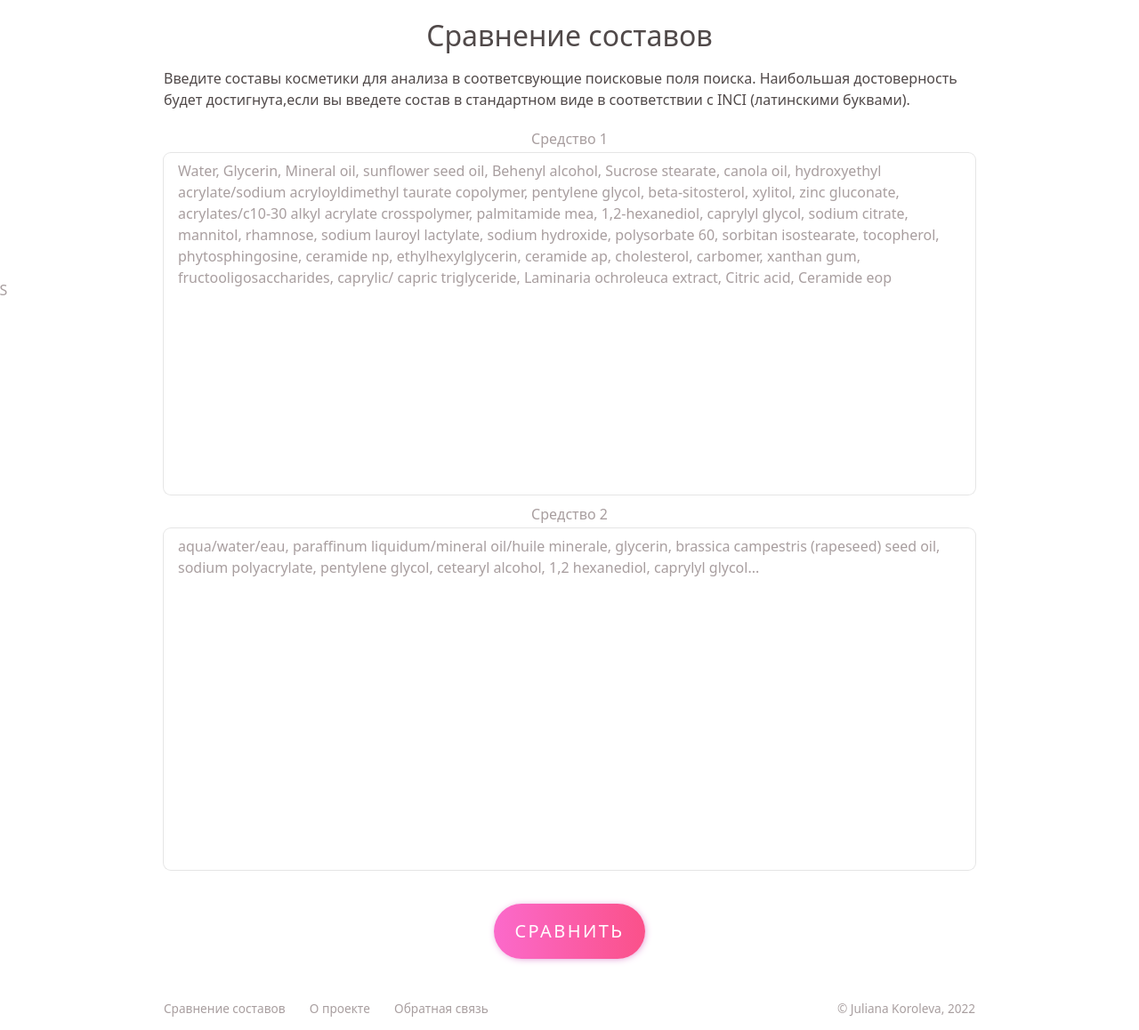
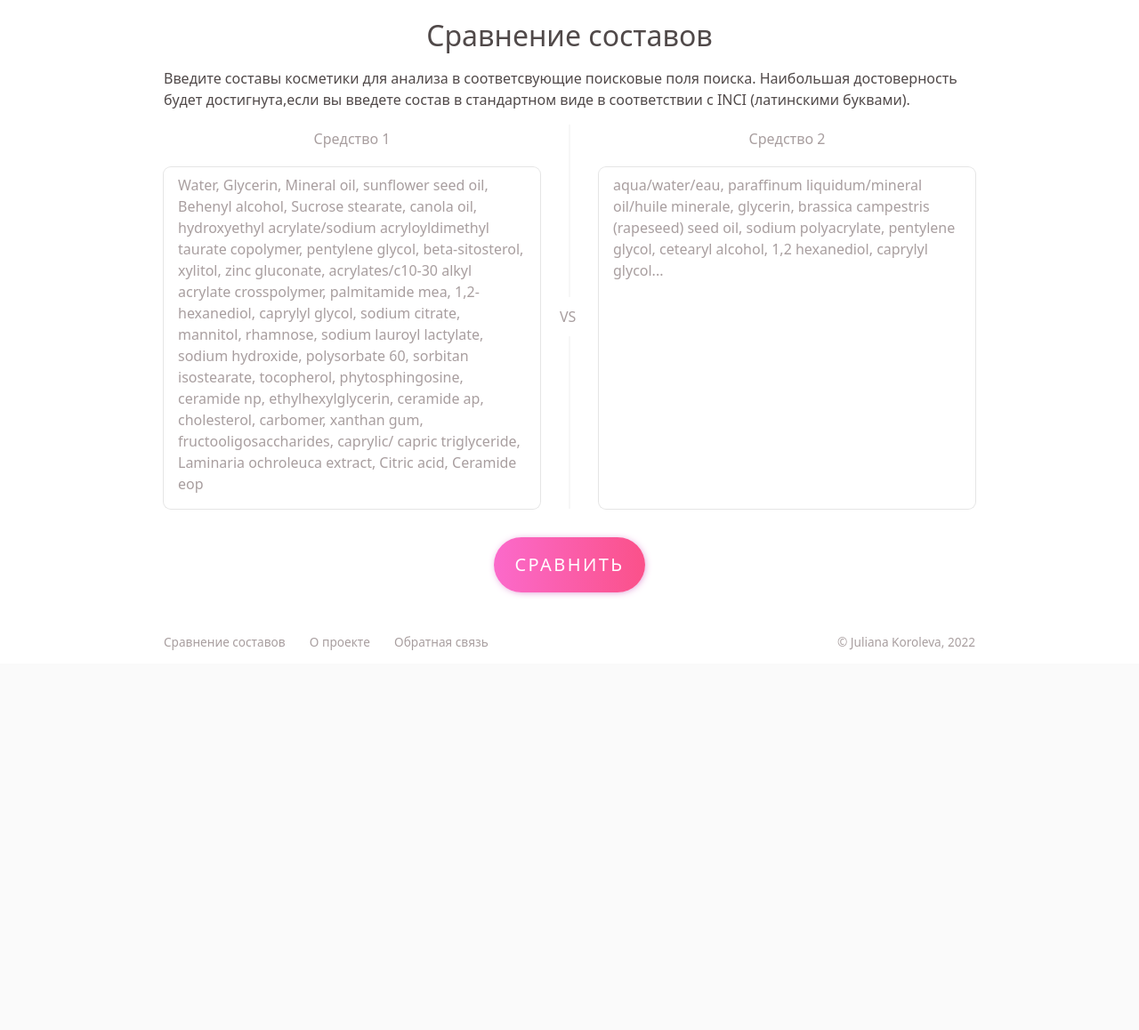
Before and after one commit to KJuliana/Well-skin, a PHP site: page /ingcompare in a window 1280 px wide. Shown: the part 56-1214 px from the top of the page at 89% size. After the commit the page ends 787 px from the top, so only its background shows below. Run offline with PHP 8.4, Linux system fonts and the light colour scheme.

Commit message:
Исправнение классов

```diff
--- a/ingcompare/index.php
+++ b/ingcompare/index.php
@@ -19,8 +19,8 @@ $body = (
 
 <section class='page__form'>
     <form class='form' action='/ingcompare/result/' method='get'>
-        <div class='comparison'>
-            <div class='comparison__item'>
+        <div class='columns'>
+            <div class='columns__item'>
                 <input class='input__text' name='name1' type='text' placeholder='Средство 1'/>
                 <textarea
                     class='textarea'
@@ -32,11 +32,11 @@ $body = (
                 ></textarea>
             </div>
 
-            <div class='comparison__separator'>
+            <div class='columns__separator'>
                 <div class='comparison__vs'>vs</div>
             </div>
 
-            <div class='comparison__item'>
+            <div class='columns__item'>
                 <input class='input__text' name='name2' type='text' placeholder='Средство 2'/>
                 <textarea
                     class='textarea'
```
